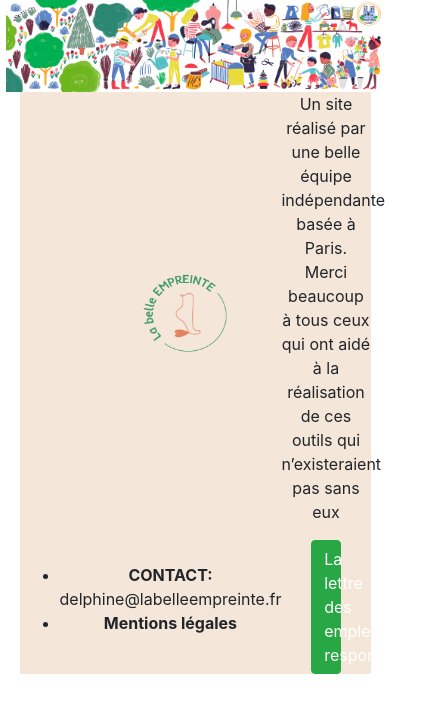
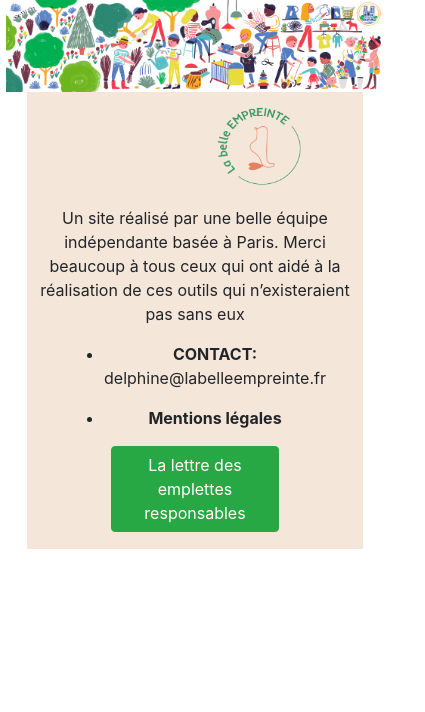
Before and after one commit to WildCodeSchool/Paris-0919-P3-front-LaBelleEmpreinte, a React (Create React App) app: page / in a window 390 px wide. Shown: the top 712 px of the page, 425 px wide, since content can reach past the window. Built offline with nearby package versions, Linux system fonts and the light colour scheme.

Commit message:
now responsive

```diff
--- a/src/components/screen/CSS/Footer.css
+++ b/src/components/screen/CSS/Footer.css
@@ -5,8 +5,8 @@
 
 .encadre{
     background:#f5e6da;
-    margin-left: 5%;
-    margin-right: 5%;
+    margin-left: 7%;
+    margin-right: 7%;
     display: grid;
     grid-template-columns: repeat(4, 1fr);
     align-items: center;
@@ -24,10 +24,21 @@
 .remerciements{
     grid-column: 2/5;
     grid-row: 1;
+    padding-left: 1%;
+    padding-right: 1%;
+    font-size: 1rem;
 }
 
 .button{
     grid-column: 3/5;
     grid-row: 2;
     width: 50%;
+    margin-bottom: 5%;
 }
+
+@media screen and (max-width:770px){
+    .encadre{
+        display: flex;
+        flex-direction: column;
+    }
+}
--- a/src/components/screen/Footer.jsx
+++ b/src/components/screen/Footer.jsx
@@ -18,7 +18,8 @@ export default function Footer() {
                 <p className="remerciements">Un site réalisé par une belle équipe indépendante basée à Paris. Merci beaucoup à tous ceux qui ont aidé à la réalisation de ces outils qui n’existeraient pas sans eux </p>
                 <div className="list">
                     <ul>
-                        <li><b>CONTACT:</b> delphine@labelleempreinte.fr</li>
+                        <li><b>CONTACT:</b></li>
+                        <p> delphine@labelleempreinte.fr</p>
                         <li><b>Mentions légales</b></li>
                     </ul>
                 </div>
```
